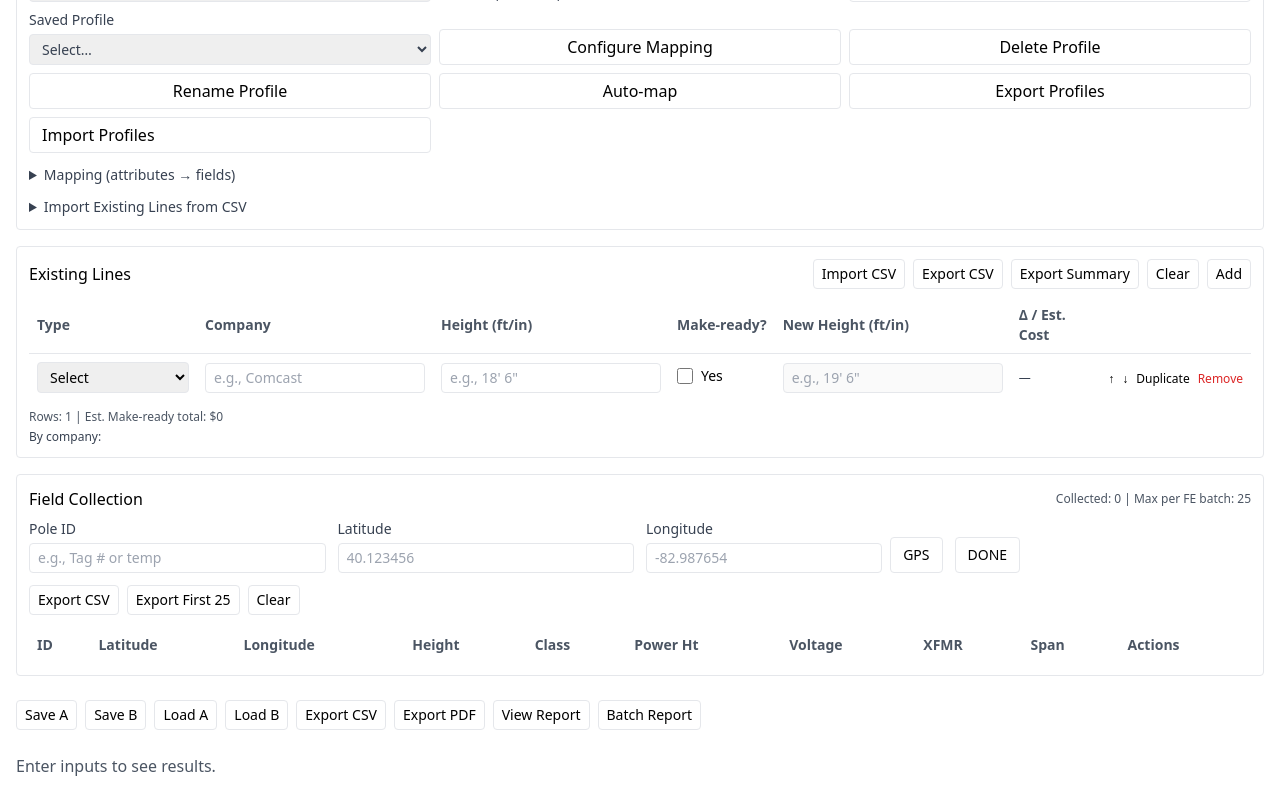
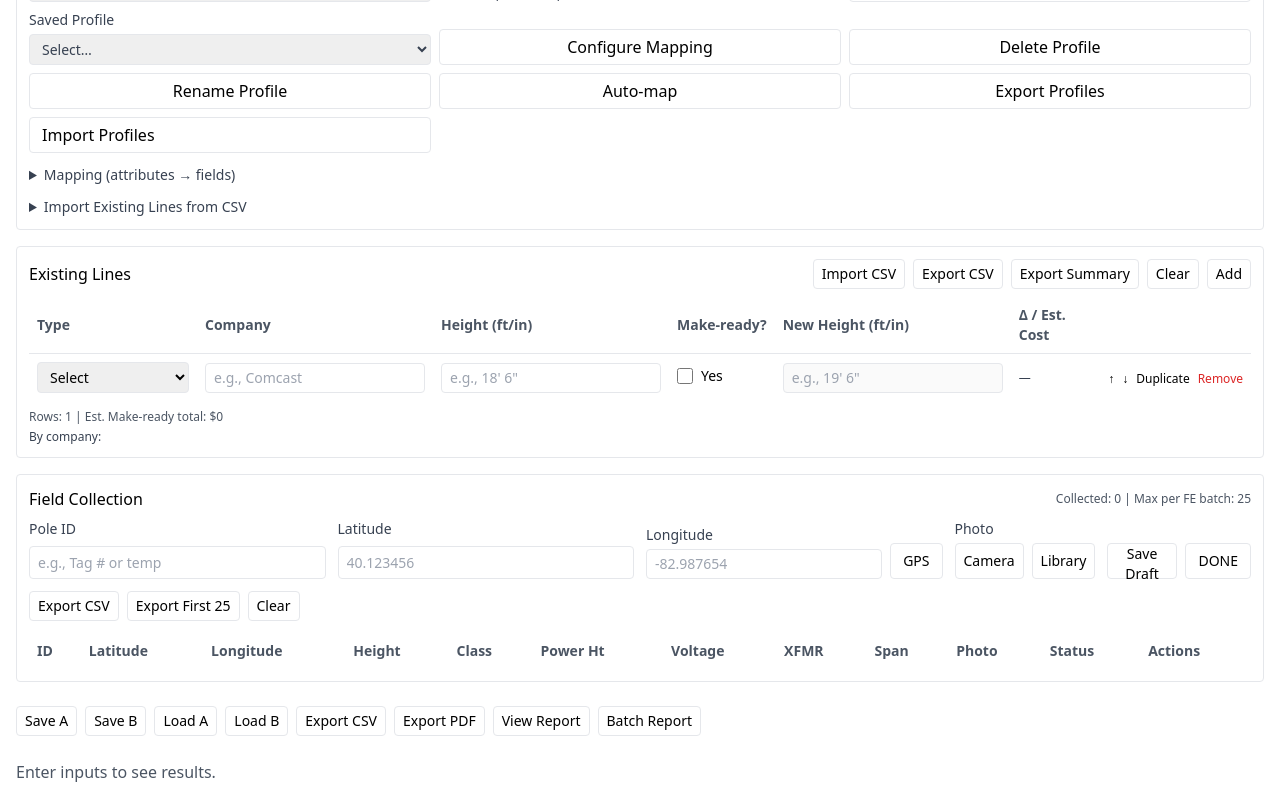
Before and after one commit to JHARB47/pole-height-app, a React (Vite) app: page / in a window 1280 px wide. Shown: the part 693-1493 px from the top of the page. Built offline with nearby package versions, Linux system fonts and the light colour scheme.

Commit message:
feat(field): add Draft/Done statuses and photo attachments (camera/library) for collected poles; include status/photo in CSV exports

```diff
--- a/src/components/ProposedLineCalculator.jsx
+++ b/src/components/ProposedLineCalculator.jsx
@@ -550,6 +550,9 @@ function FieldCollection() {
   const store = useAppStore();
   const [poleId, setPoleId] = React.useState('');
   const [saving, setSaving] = React.useState(false);
+  const [currentPhotoDataUrl, setCurrentPhotoDataUrl] = React.useState('');
+  const fileInputRefLibrary = React.useRef(null);
+  const fileInputRefCamera = React.useRef(null);
 
   const handleRowGPS = async (rowIndex) => {
     if (!('geolocation' in navigator)) { alert('Geolocation not supported'); return; }
@@ -578,6 +581,8 @@ function FieldCollection() {
         spanDistance: store.spanDistance || '',
         adjacentPoleHeight: store.adjacentPoleHeight || '',
         attachmentType: store.attachmentType || '',
+        status: 'done',
+        photoDataUrl: currentPhotoDataUrl || '',
         timestamp: new Date().toISOString(),
       };
       store.addCollectedPole(item);
@@ -585,15 +590,57 @@ function FieldCollection() {
       // Optionally clear coordinates to encourage fresh GPS per pole
       store.setPoleLatitude('');
       store.setPoleLongitude('');
+      setCurrentPhotoDataUrl('');
     } finally {
       setSaving(false);
     }
   };
 
+  const onSaveDraft = async () => {
+    setSaving(true);
+    try {
+      const id = poleId || `${(store.collectedPoles?.length || 0) + 1}`;
+      const item = {
+        id,
+        latitude: store.poleLatitude || '',
+        longitude: store.poleLongitude || '',
+        height: store.poleHeight || '',
+        poleClass: store.poleClass || '',
+        powerHeight: store.existingPowerHeight || '',
+        voltage: store.existingPowerVoltage || 'distribution',
+        hasTransformer: !!store.hasTransformer,
+        spanDistance: store.spanDistance || '',
+        adjacentPoleHeight: store.adjacentPoleHeight || '',
+        attachmentType: store.attachmentType || '',
+        status: 'draft',
+        photoDataUrl: currentPhotoDataUrl || '',
+        timestamp: new Date().toISOString(),
+      };
+      store.addCollectedPole(item);
+      setPoleId('');
+      // keep GPS for quick successive drafts
+      setCurrentPhotoDataUrl('');
+    } finally {
+      setSaving(false);
+    }
+  };
+
+  const onSelectPhoto = async (file) => {
+    if (!file) return;
+    try {
+      const reader = new FileReader();
+      reader.onload = () => setCurrentPhotoDataUrl(String(reader.result || ''));
+      reader.readAsDataURL(file);
+    } catch (e) {
+      // log only in dev to avoid noisy console in prod
+      if (import.meta?.env?.DEV) console.warn('Photo selection failed', e);
+    }
+  };
+
   const exportCollected = () => {
-    const header = ['id','latitude','longitude','height','class','powerHeight','voltage','hasTransformer','spanDistance','adjacentPoleHeight','attachmentType','timestamp'];
+    const header = ['id','latitude','longitude','height','class','powerHeight','voltage','hasTransformer','spanDistance','adjacentPoleHeight','attachmentType','status','hasPhoto','timestamp'];
     const rows = (store.collectedPoles || []).map(p => [
-      p.id || '', p.latitude || '', p.longitude || '', p.height || '', p.poleClass || '', p.powerHeight || '', p.voltage || '', p.hasTransformer ? 'Y' : 'N', p.spanDistance || '', p.adjacentPoleHeight || '', p.attachmentType || '', p.timestamp || ''
+      p.id || '', p.latitude || '', p.longitude || '', p.height || '', p.poleClass || '', p.powerHeight || '', p.voltage || '', p.hasTransformer ? 'Y' : 'N', p.spanDistance || '', p.adjacentPoleHeight || '', p.attachmentType || '', (p.status || 'draft'), (p.photoDataUrl ? 'Y' : 'N'), p.timestamp || ''
     ]);
     const csv = [header.join(','), ...rows.map(r=>r.map(v=>`${String(v).replaceAll('"','""')}`).join(','))].join('\n');
     const blob = new Blob([csv], { type: 'text/csv;charset=utf-8;' });
@@ -602,11 +649,11 @@ function FieldCollection() {
 
   const exportFirst25 = () => {
     const subset = (store.collectedPoles || []).slice(0, 25);
-    const header = ['id','latitude','longitude','height','class','powerHeight','voltage','hasTransformer','spanDistance','adjacentPoleHeight','attachmentType','timestamp'];
+    const header = ['id','latitude','longitude','height','class','powerHeight','voltage','hasTransformer','spanDistance','adjacentPoleHeight','attachmentType','status','hasPhoto','timestamp'];
     const rows = subset.map(p => [
-      p.id || '', p.latitude || '', p.longitude || '', p.height || '', p.poleClass || '', p.powerHeight || '', p.voltage || '', p.hasTransformer ? 'Y' : 'N', p.spanDistance || '', p.adjacentPoleHeight || '', p.attachmentType || '', p.timestamp || ''
+      p.id || '', p.latitude || '', p.longitude || '', p.height || '', p.poleClass || '', p.powerHeight || '', p.voltage || '', p.hasTransformer ? 'Y' : 'N', p.spanDistance || '', p.adjacentPoleHeight || '', p.attachmentType || '', (p.status || 'draft'), (p.photoDataUrl ? 'Y' : 'N'), p.timestamp || ''
     ]);
-    const csv = [header.join(','), ...rows.map(r=>r.join(','))].join('\n');
+    const csv = [header.join(','), ...rows.map(r=>r.map(v=>`${String(v).replaceAll('"','""')}`).join(','))].join('\n');
     const blob = new Blob([csv], { type: 'text/csv;charset=utf-8;' });
     const url = URL.createObjectURL(blob); const a = document.createElement('a'); a.href = url; a.download = 'collected-poles-first-25.csv'; a.click(); URL.revokeObjectURL(url);
   };
@@ -631,8 +678,22 @@ function FieldCollection() {
             } catch (e) { alert(`Failed to get location: ${e?.message || e}`); }
           }}>GPS</button>
         </div>
-        <div className="flex items-end">
-          <button className="h-9 px-3 border rounded text-sm" onClick={onDone} disabled={saving}>DONE</button>
+        <div className="grid grid-cols-2 gap-2 items-end">
+          <div className="grid gap-1">
+            <span className="text-sm font-medium text-gray-700">Photo</span>
+            <div className="flex items-center gap-2">
+              <button className="h-9 px-2 border rounded text-sm" onClick={()=>fileInputRefCamera.current?.click()} title="Take photo">Camera</button>
+              <button className="h-9 px-2 border rounded text-sm" onClick={()=>fileInputRefLibrary.current?.click()} title="Choose from library">Library</button>
+              {currentPhotoDataUrl ? <img src={currentPhotoDataUrl} alt="preview" className="h-9 w-9 object-cover rounded border" /> : null}
+              {currentPhotoDataUrl ? <button className="h-9 px-2 border rounded text-sm" onClick={()=>setCurrentPhotoDataUrl('')}>Remove</button> : null}
+              <input ref={fileInputRefCamera} type="file" accept="image/*" capture="environment" className="hidden" onChange={e=>onSelectPhoto(e.target.files?.[0])} />
+              <input ref={fileInputRefLibrary} type="file" accept="image/*" className="hidden" onChange={e=>onSelectPhoto(e.target.files?.[0])} />
+            </div>
+          </div>
+          <div className="flex items-end justify-end gap-2">
+            <button className="h-9 px-3 border rounded text-sm" onClick={onSaveDraft} disabled={saving}>Save Draft</button>
+            <button className="h-9 px-3 border rounded text-sm" onClick={onDone} disabled={saving}>DONE</button>
+          </div>
         </div>
       </div>
 
@@ -642,7 +703,7 @@ function FieldCollection() {
         <button className="px-2 py-1 border rounded text-sm" onClick={()=>store.setCollectedPoles?.([])} disabled={!store.collectedPoles?.length}>Clear</button>
       </div>
 
-      <div className="mt-3 overflow-auto">
+  <div className="mt-3 overflow-auto">
         <table className="w-full text-sm min-w-[720px]">
           <thead>
             <tr className="text-left text-gray-600">
@@ -655,6 +716,8 @@ function FieldCollection() {
               <th className="p-2">Voltage</th>
               <th className="p-2">XFMR</th>
               <th className="p-2">Span</th>
+      <th className="p-2">Photo</th>
+      <th className="p-2">Status</th>
               <th className="p-2">Actions</th>
             </tr>
           </thead>
@@ -683,6 +746,43 @@ function FieldCollection() {
                   <input type="checkbox" className="h-4 w-4" checked={!!p.hasTransformer} onChange={e=>store.updateCollectedPole(i,{ hasTransformer: e.target.checked })} />
                 </td>
                 <td className="p-2"><input className="border rounded px-2 py-1 w-20" value={p.spanDistance || ''} onChange={e=>store.updateCollectedPole(i,{ spanDistance: e.target.value })} /></td>
+                <td className="p-2">
+                  <div className="flex items-center gap-2">
+                    {p.photoDataUrl ? <img src={p.photoDataUrl} alt="photo" className="h-10 w-10 object-cover rounded border" /> : <span className="text-xs text-gray-500">None</span>}
+                    <label className="hidden">
+                      <input type="file" accept="image/*" capture="environment" onChange={e=>{
+                        const f = e.target.files?.[0]; if (!f) return;
+                        const reader = new FileReader(); reader.onload = () => store.updateCollectedPole(i, { photoDataUrl: String(reader.result || '') }); reader.readAsDataURL(f);
+                        e.target.value='';
+                      }} />
+                    </label>
+                    <button className="px-2 py-1 border rounded text-xs" onClick={()=>{
+                      const input = document.createElement('input');
+                      input.type = 'file'; input.accept = 'image/*'; input.setAttribute('capture','environment');
+                      input.onchange = (e)=>{
+                        const f = e.target?.files?.[0]; if (!f) return;
+                        const reader = new FileReader(); reader.onload = () => store.updateCollectedPole(i, { photoDataUrl: String(reader.result || '') }); reader.readAsDataURL(f);
+                      };
+                      input.click();
+                    }}>Camera</button>
+                    <button className="px-2 py-1 border rounded text-xs" onClick={()=>{
+                      const input = document.createElement('input');
+                      input.type = 'file'; input.accept = 'image/*';
+                      input.onchange = (e)=>{
+                        const f = e.target?.files?.[0]; if (!f) return;
+                        const reader = new FileReader(); reader.onload = () => store.updateCollectedPole(i, { photoDataUrl: String(reader.result || '') }); reader.readAsDataURL(f);
+                      };
+                      input.click();
+                    }}>Library</button>
+                    {p.photoDataUrl ? <button className="px-2 py-1 border rounded text-xs" onClick={()=>store.updateCollectedPole(i, { photoDataUrl: '' })}>Remove</button> : null}
+                  </div>
+                </td>
+                <td className="p-2">
+                  <select className="border rounded px-2 py-1" value={p.status || 'draft'} onChange={e=>store.updateCollectedPole(i,{ status: e.target.value })}>
+                    <option value="draft">draft</option>
+                    <option value="done">done</option>
+                  </select>
+                </td>
                 <td className="p-2 text-right">
                   <button className="text-xs text-red-600" onClick={()=>store.removeCollectedPole(i)}>Delete</button>
                 </td>
```
